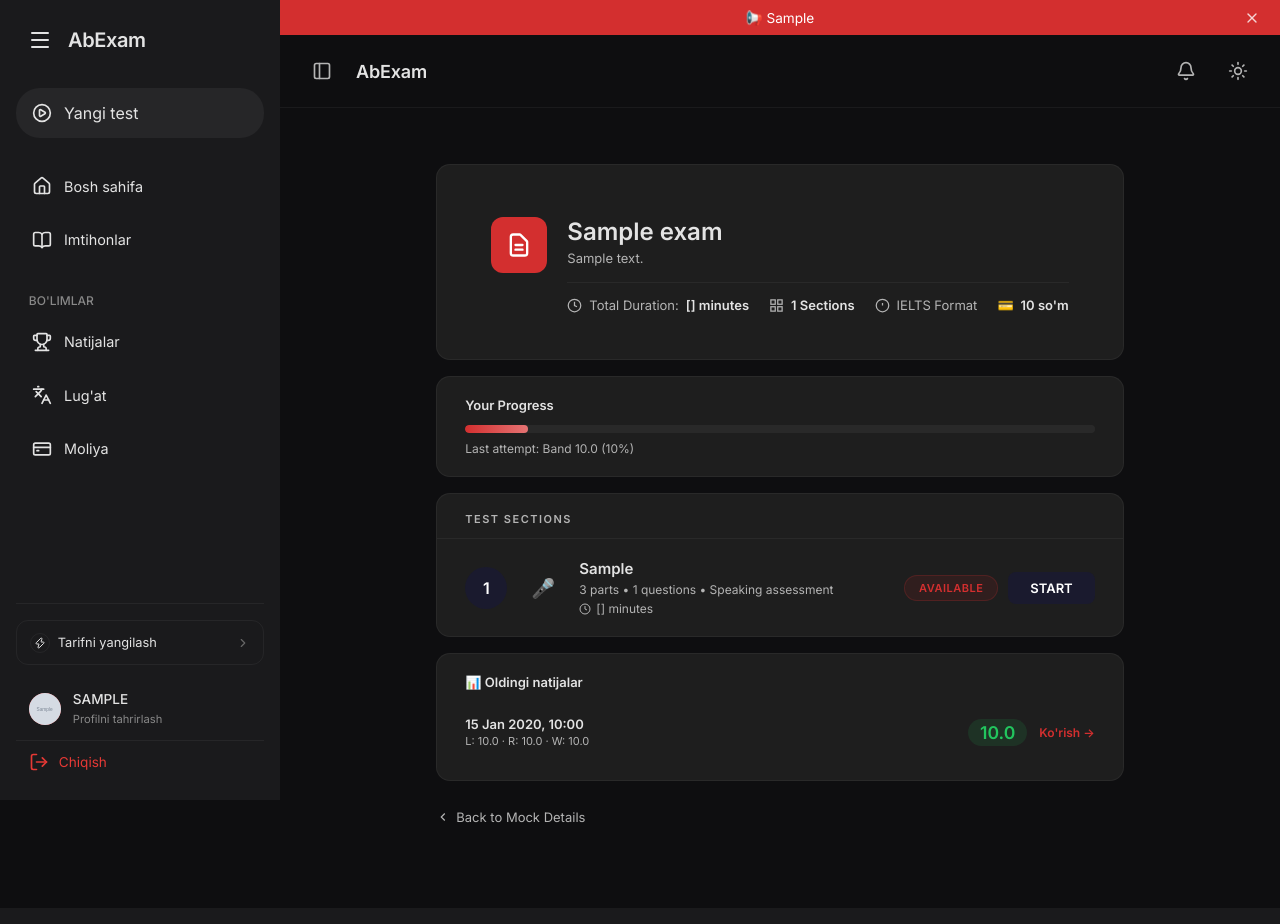
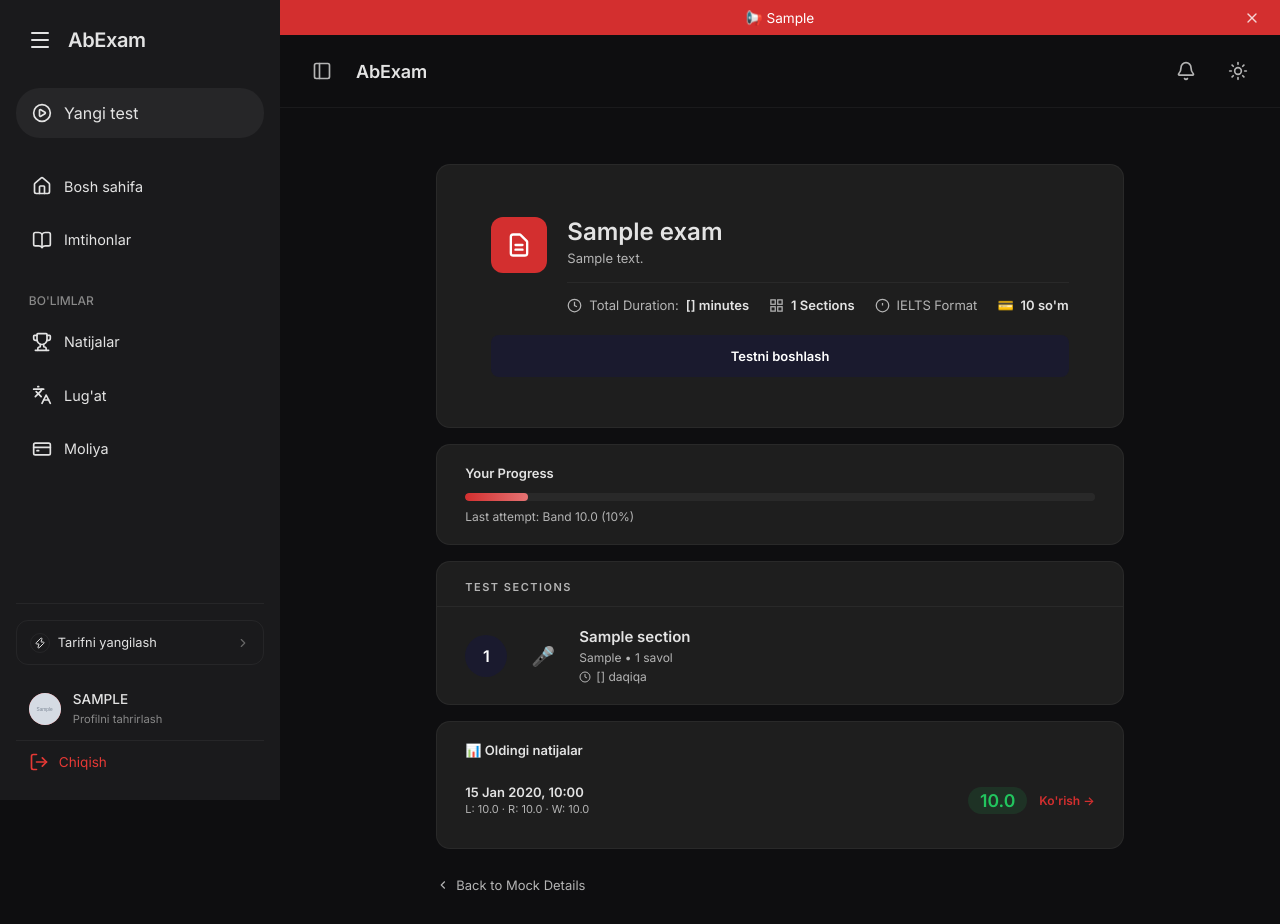
Before and after one commit to Iftix0r/abexam.uz, a Django app: template templates/exams/exam_detail.html in a window 1280 px wide. Shown: the top 924 px of the page. Before the commit the page ends 822 px from the top, so only its background shows below. Run offline with Django 5.2, Linux system fonts and the light colour scheme; a user stored in the database is signed in; tables that the repository leaves empty hold one stand-in row (values such as "Sample post"); the template is opened without the code that fills it: most values are stand-ins (such as "Sample title", 1, 10 or a date in 2020); grey boxes marked "Sample" are stand-in pictures; data that the repository does not hold is empty; some libraries are stand-ins or nearby versions.

Commit message:
refactor: simplify exam section display and update button logic

```diff
--- a/templates/exams/exam_detail.html
+++ b/templates/exams/exam_detail.html
@@ -80,7 +80,6 @@
     transition: background 0.15s;
 }
 .section-row:last-child { border-bottom: none; }
-.section-row.available:hover { background: rgba(211,47,47,.05); }
 
 .section-num {
     width: 42px; height: 42px;
@@ -90,7 +89,6 @@
     flex-shrink: 0;
 }
 .section-num.unlocked { background: #1a1a2e; color: #fff; }
-.section-num.locked { background: var(--border-color); color: var(--text-muted); }
 
 .section-type-icon {
     width: 40px; height: 40px;
@@ -112,25 +110,6 @@
     font-size: 12px; color: var(--text-muted); margin-top: 4px;
 }
 
-.section-actions { display: flex; align-items: center; gap: 10px; flex-shrink: 0; }
-
-.badge-available {
-    padding: 5px 14px;
-    border-radius: 20px;
-    font-size: 11px; font-weight: 800; letter-spacing: .5px;
-    background: rgba(211,47,47,.1);
-    color: #d32f2f;
-    border: 1px solid rgba(211,47,47,.2);
-    white-space: nowrap;
-}
-.badge-locked {
-    padding: 5px 14px;
-    border-radius: 20px;
-    font-size: 11px; font-weight: 700; letter-spacing: .5px;
-    background: var(--border-color);
-    color: var(--text-muted);
-    white-space: nowrap;
-}
 .btn-start {
     padding: 8px 22px;
     border-radius: 8px;
@@ -143,15 +122,6 @@
     white-space: nowrap;
 }
 .btn-start:hover { opacity: 0.85; }
-.btn-locked {
-    padding: 8px 18px;
-    border-radius: 8px;
-    font-size: 13px; font-weight: 700;
-    background: var(--border-color);
-    color: var(--text-muted);
-    border: none; cursor: not-allowed;
-    white-space: nowrap;
-}
 
 /* ── Back link ─────────────────────────────────── */
 .back-link {
@@ -183,7 +153,6 @@
 @media (max-width: 600px) {
     .test-header { flex-direction: column; }
     .section-row { flex-wrap: wrap; gap: 12px; }
-    .section-actions { width: 100%; justify-content: flex-end; }
     .test-meta { gap: 12px; }
 }
 </style>
@@ -226,6 +195,13 @@
                 </div>
             </div>
         </div>
+        <div style="padding: 0 30px 26px;">
+            {% if exam.price > 0 and request.user.balance < exam.price %}
+            <button class="btn-start" disabled style="width:100%; padding:13px; cursor:not-allowed; opacity:.5;">Balans yetarli emas</button>
+            {% else %}
+            <a href="{% url 'exams:take_exam' exam.id %}" class="btn-start" style="display:block; width:100%; padding:13px; text-align:center; box-sizing:border-box;">Testni boshlash</a>
+            {% endif %}
+        </div>
     </div>
 
     <!-- ── Progress ─────────────────────────────────── -->
@@ -251,13 +227,17 @@
     </div>
 
     <!-- ── Sections ─────────────────────────────────── -->
+    <!-- Informational only — the exam is one continuous timed attempt
+         (all sections are answered together in take_exam.html once
+         started), so this list previews the sections rather than gating
+         access to them one by one. -->
     <div class="card sections-card">
         <div class="sections-title">TEST SECTIONS</div>
         {% for section in exam.sections.all %}
-        {% with is_first=forloop.first stype=section.section_type %}
-        <div class="section-row {% if is_first %}available{% endif %}">
+        {% with stype=section.section_type %}
+        <div class="section-row">
 
-            <div class="section-num {% if is_first %}unlocked{% else %}locked{% endif %}">
+            <div class="section-num unlocked">
                 {{ forloop.counter }}
             </div>
 
@@ -269,36 +249,12 @@
             </div>
 
             <div class="section-info">
-                <h4>{{ section.get_section_type_display }}</h4>
-                <p>
-                    {% if stype == 'listening' %}
-                        4 parts • {{ section.questions.count }} questions • Audio-based comprehension test
-                    {% elif stype == 'reading' %}
-                        3 passages • {{ section.questions.count }} questions • Academic reading comprehension
-                    {% elif stype == 'writing' %}
-                        2 tasks • Graph description and essay writing
-                    {% else %}
-                        3 parts • {{ section.questions.count }} questions • Speaking assessment
-                    {% endif %}
-                </p>
+                <h4>{{ section.title }}</h4>
+                <p>{{ section.get_section_type_display }} • {{ section.questions.count }} savol</p>
                 <div class="duration">
                     <svg xmlns="http://www.w3.org/2000/svg" width="12" height="12" fill="none" viewBox="0 0 24 24" stroke="currentColor" stroke-width="2"><circle cx="12" cy="12" r="10"/><polyline points="12 6 12 12 16 14"/></svg>
-                    {% if section.duration_minutes %}{{ section.duration_minutes }}{% elif stype == 'listening' %}30{% elif stype == 'reading' %}60{% elif stype == 'writing' %}60{% else %}15{% endif %} minutes
+                    {% if section.duration_minutes %}{{ section.duration_minutes }}{% elif stype == 'listening' %}30{% elif stype == 'reading' %}60{% elif stype == 'writing' %}60{% else %}15{% endif %} daqiqa
                 </div>
-            </div>
-
-            <div class="section-actions">
-                {% if is_first %}
-                    <span class="badge-available">AVAILABLE</span>
-                    {% if exam.price > 0 and request.user.balance < exam.price %}
-                    <button class="btn-locked" disabled>Balans yetarli emas</button>
-                    {% else %}
-                    <a href="{% url 'exams:take_exam' exam.id %}" class="btn-start">START</a>
-                    {% endif %}
-                {% else %}
-                    <span class="badge-locked">LOCKED</span>
-                    <button class="btn-locked">LOCKED</button>
-                {% endif %}
             </div>
         </div>
         {% endwith %}
```
